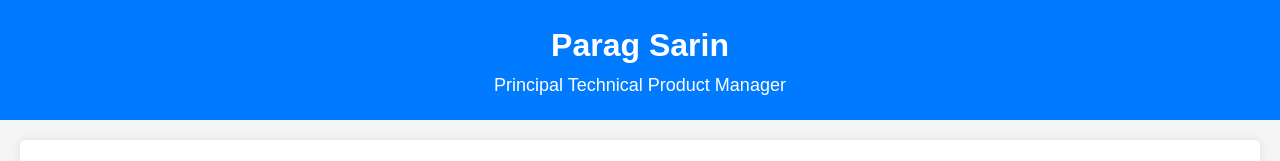
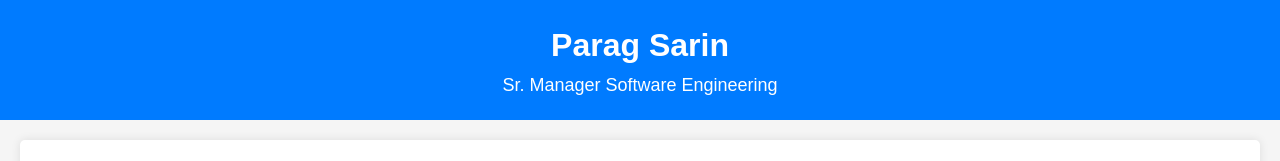
Before and after one commit to paragsarin/paragsarin.github.io, a plain HTML site: page index.html in a window 1280 px wide. Shown: the top 161 px of the page. Drawn offline with Linux system fonts and the light colour scheme.

Commit message:
Update index.html

```diff
--- a/index.html
+++ b/index.html
@@ -10,7 +10,7 @@
 <body>
     <header>
         <h1>Parag Sarin</h1>
-        <p>Principal Technical Product Manager</p>
+        <p>Sr. Manager Software Engineering</p>
     </header>
 
     <section id="about">
```
